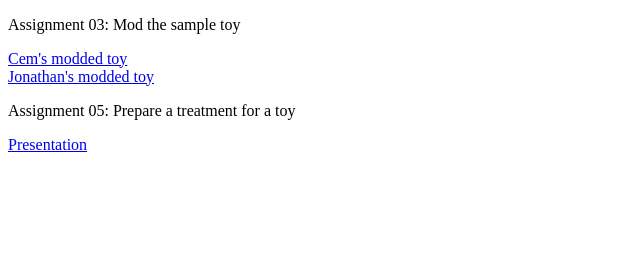
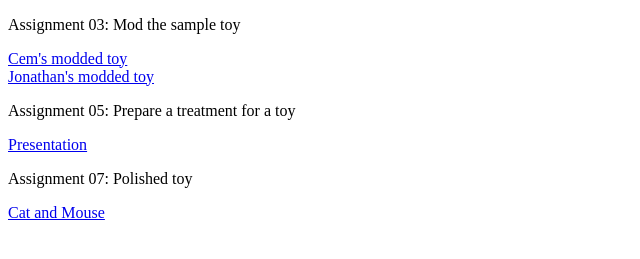
Before and after one commit to team-tree/team-tree.github.io, a plain HTML site: page index.html in a window 1280 px wide. Shown: the part 105-364 px from the top of the page, without its empty margins (0-640 px from the left). Drawn offline with Linux system fonts and the light colour scheme.

Commit message:
small change

```diff
--- a/index.html
+++ b/index.html
@@ -23,5 +23,12 @@
     <div>
         <a href="team-tree.github.io/Assignment 05_ Prepare a treatment for a toy.pptx">Presentation</a>
     </div>
+    <div>
+        <p>Assignment 07: Polished toy</p>
+    </div>
+    <div>
+        <a href="cat-and-mouse/game.html">Cat and Mouse</a>
+    </div>
+
 </body>
 </html>
```
